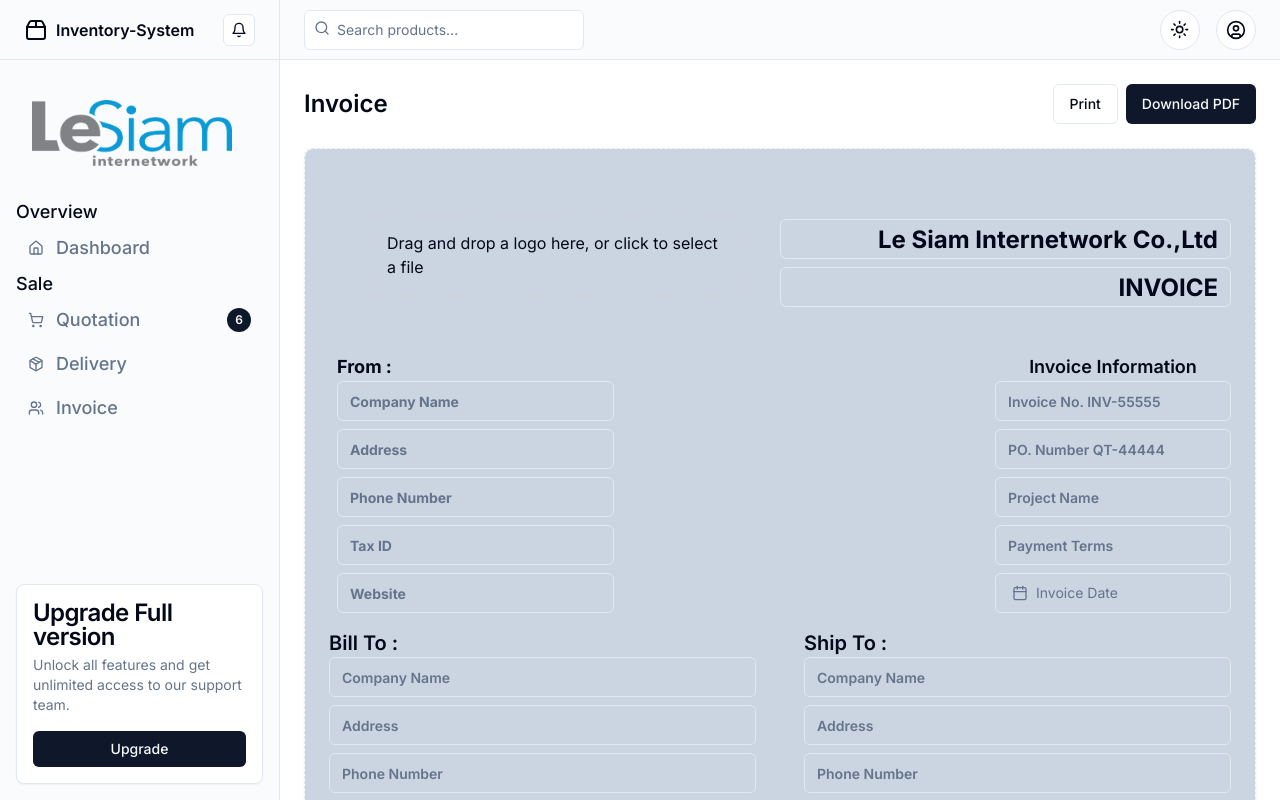
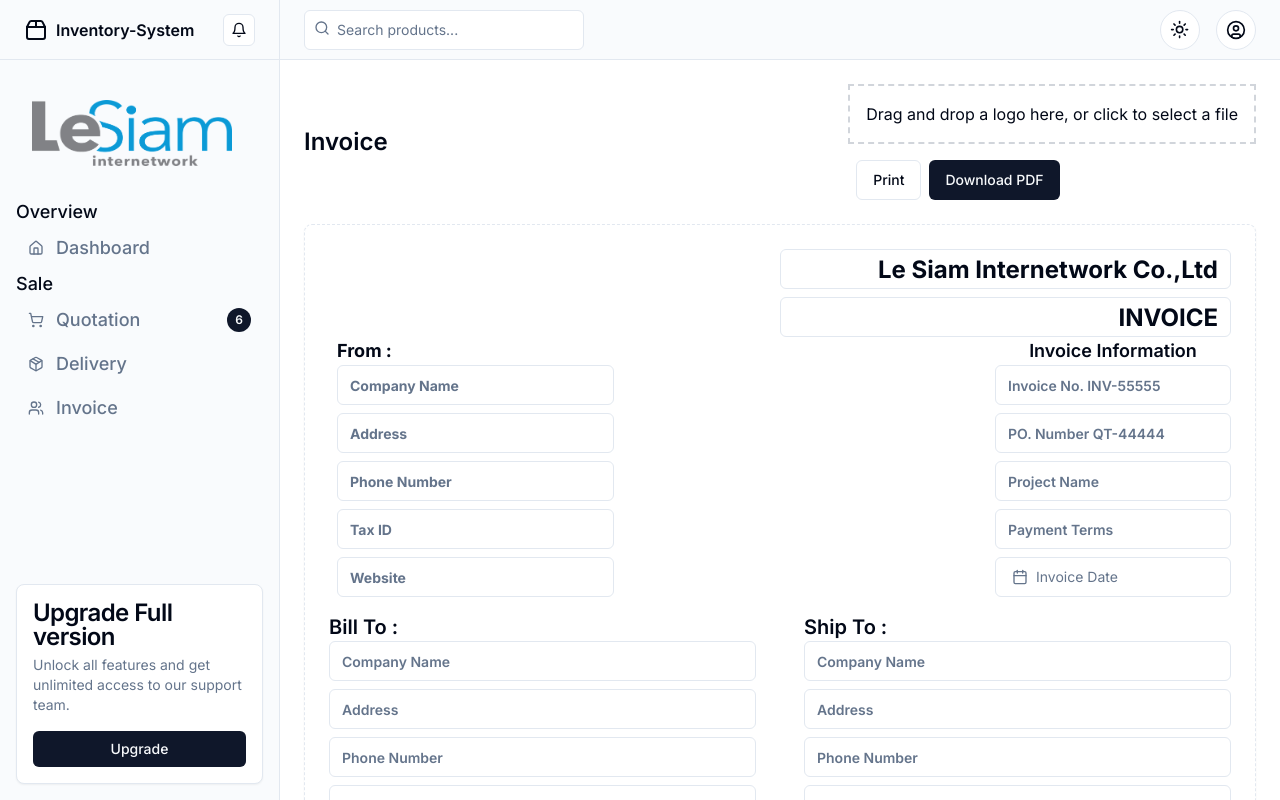
Before and after one commit to rapterxcode/lsiam-inventory, a Next.js app: page /page/Invoice in a window 1280 px wide. Shown: the top 800 px of the page. Built offline with nearby package versions, Linux system fonts and the light colour scheme.

Commit message:
main commit

```diff
--- a/app/page/Invoice/page.tsx
+++ b/app/page/Invoice/page.tsx
@@ -1,6 +1,7 @@
 import InvoiceBuilder from "@/components/Invoice/InvoiceBuilder";
 import NavOne from "@/components/NavOne";
 import NavTwo from "@/components/NavTwo";
+
 
 export default function InvoicePage() {
 
--- a/components/Invoice/Header.tsx
+++ b/components/Invoice/Header.tsx
@@ -16,7 +16,7 @@
       <div className="flex items-center">
         <div className="flex-1">
           <div className="mt-auto p-10 justify-items-start">
-            <LogoUpload onLogoUpload={setLogo} />
+            {/* <LogoUpload onLogoUpload={setLogo} /> */}
             {logo && <img src={logo} alt="Company Logo" className="w-[200px] h-[auto]" />}
           </div>
         </div>
--- a/components/Invoice/InvoiceBuilder.tsx
+++ b/components/Invoice/InvoiceBuilder.tsx
@@ -1,46 +1,43 @@
 "use client";
 
-import React, { useState, ChangeEvent, useRef } from 'react';
+import React, { useState, useRef, useEffect } from 'react';
+import { useReactToPrint } from 'react-to-print';
 import Header from '@/components/Invoice/Header';
 import InvoiceDetails from '@/components/Invoice/InvoiceDetails';
 import ItemList from '@/components/Invoice/ItemList';
 import { Button } from '@/components/ui/button';
 import { Footer } from '@/components/Invoice/Footer';
-
-// interface Item {
-//   item: string;
-//   qty: number;
-//   unitPrice: number;
-//   totalPrice: number;
-// }
+import LogoUpload from '@/components/LogoUpload'; // Import the LogoUpload component
 
 const InvoiceBuilder: React.FC = () => {
+  const [logo, setLogo] = useState<string | null>(null);
+  const componentRef = useRef<HTMLDivElement>(null);
 
-  // const [items, setItems] = useState<Item[]>([{ item: '', qty: 0, unitPrice: 0, totalPrice: 0 }]);
-  const [logo, setLogo] = useState<string | null>(null);
+  const handlePrint = useReactToPrint({
+    content: () => componentRef.current,
+    onBeforeGetContent: () => {
+      return new Promise((resolve) => {
+        setTimeout(() => {
+          resolve();
+        }, 500); // Delay to ensure all elements are rendered
+      });
+    },
+  });
 
-
-  // const handleItemChange = (index: number, event: ChangeEvent<HTMLInputElement>) => {
-  //   const newItems = [...items];
-  //   newItems[index][event.target.name as keyof Item] = event.target.value;
-  //   setItems(newItems);
-  // };
-
-  // const addItem = () => {
-  //   setItems([...items, { item: '', qty: 0, unitPrice: 0, totalPrice: 0 }]);
-  // };
-
-  // const removeItem = (index: number) => {
-  //   const newItems = items.filter((_, i) => i !== index);
-  //   setItems(newItems);
-  // };
+  useEffect(() => {
+    // This effect will run every time the logo changes
+    if (componentRef.current) {
+      componentRef.current.style.display = 'block';
+    }
+  }, [logo]);
 
   return (
     <main className="flex flex-1 flex-col gap-4 p-4 lg:gap-6 lg:p-6" style={{ height: 'auto', width: 'auto' }}>
       <div className="flex items-center">
         <h1 className="text-lg font-semibold md:text-2xl">Invoice</h1>
         <div className="ml-auto space-x-2">
-        <Button variant="outline">
+          <LogoUpload onLogoUpload={setLogo} /> {/* Add the LogoUpload component */}
+          <Button variant="outline" onClick={handlePrint}>
             Print
           </Button>
           <Button>
@@ -49,18 +46,18 @@
         </div>
       </div>
       <div
-      className="flex flex-1 items-center justify-center rounded-lg border border-dashed shadow-sm "
+        className="flex flex-1 items-center justify-center rounded-lg border border-dashed shadow-sm"
         style={{
           maxWidth: '100%',
           maxHeight: '100%',
           overflow: 'hidden',
         }}
       >
-      <div className="invoice-builder p-6 rounded-lg shadow-md bg-slate-300 max-h-screen overflow-y-auto">
+        <div ref={componentRef} className="invoice-builder p-6 rounded-lg shadow-md bg-white">
           <Header logo={logo} setLogo={setLogo} />
           <InvoiceDetails />
           <ItemList />
-        <Footer/>
+          <Footer />
         </div>
       </div>
     </main>
--- a/components/LogoUpload.tsx
+++ b/components/LogoUpload.tsx
@@ -3,7 +3,6 @@
 import React, { useState, ChangeEvent, DragEvent } from 'react';
 import { TrashIcon } from '@radix-ui/react-icons';
 import { Button } from './ui/button';
-
 
 const LogoUpload: React.FC<{ onLogoUpload: (logo: string) => void }> = ({ onLogoUpload }) => {
   const [logo, setLogo] = useState<string | null>(null);
@@ -66,7 +65,7 @@
       {logo ? (
         <div className="flex items-center">
           <Button onClick={handleRemoveLogo} className="ml-2">
-            <TrashIcon />
+            <TrashIcon /> Delete Logo
           </Button>
         </div>
       ) : (
```
Lines whose indentation alone changed are shown as unchanged.
